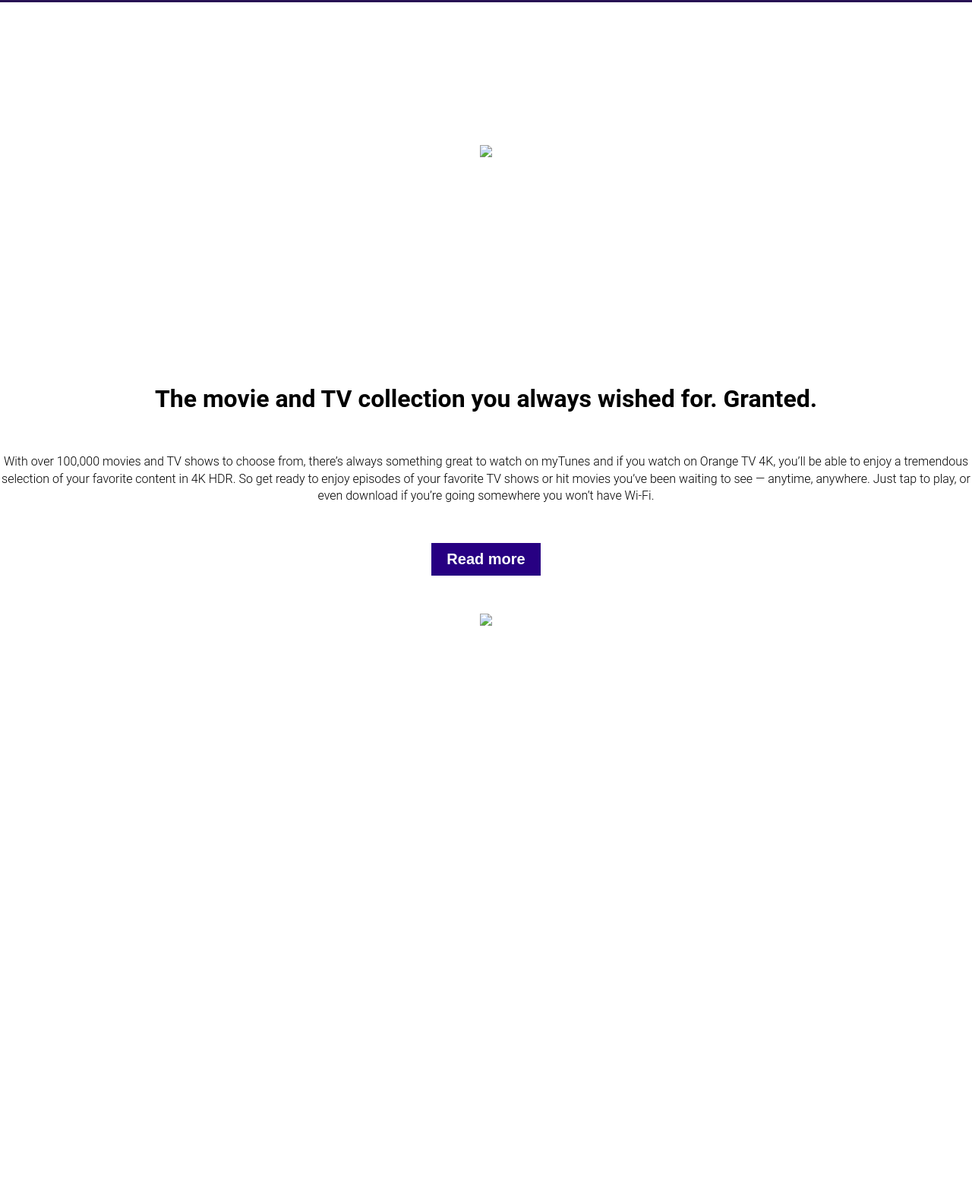
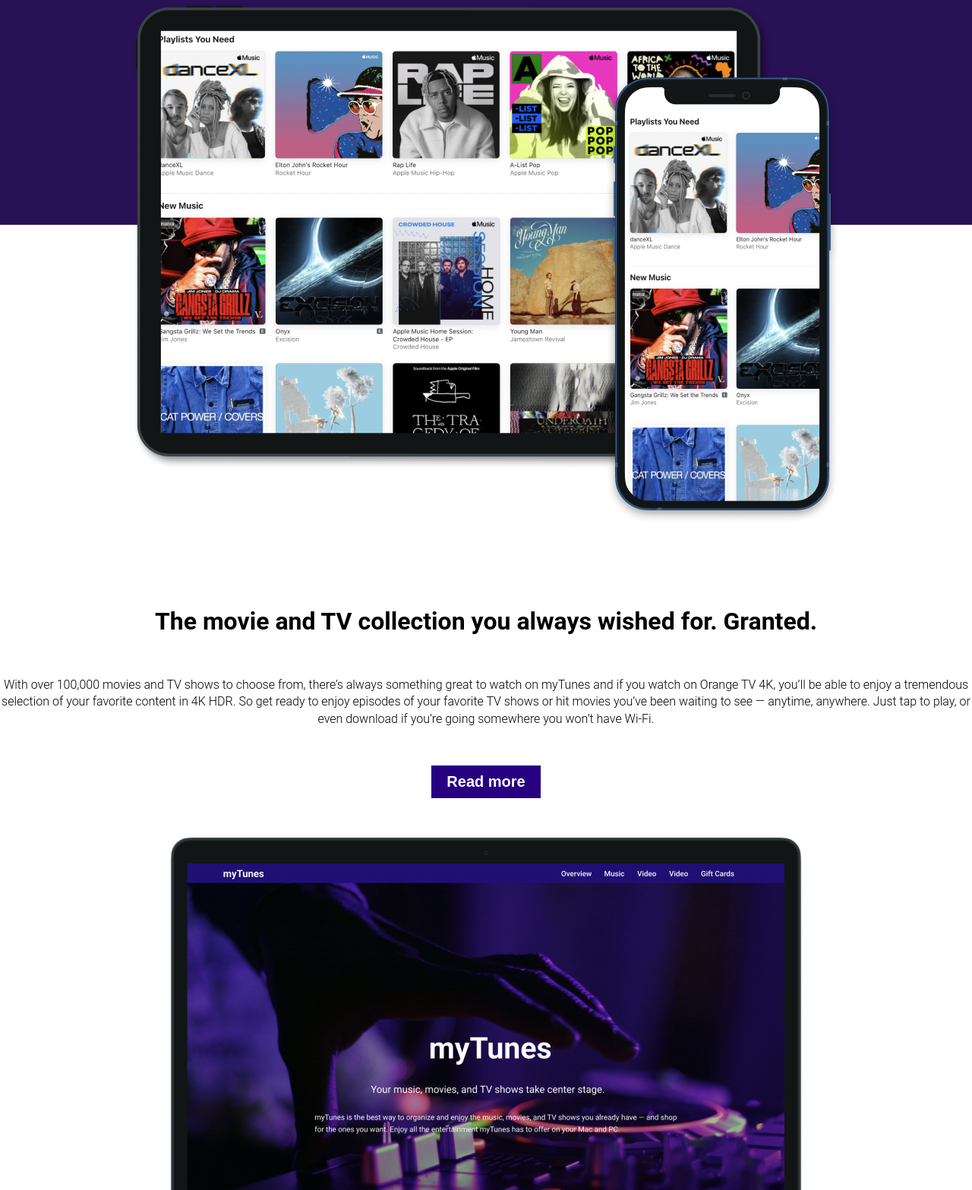
Before and after one commit to jigyasa-y/music-website, a plain HTML site: page index.html in a window 1280 px wide. Shown: the part 1233-2800 px from the top of the page at 76% size. Drawn offline with Linux system fonts and the light colour scheme.

Commit message:
Update index.html

```diff
--- a/index.html
+++ b/index.html
@@ -55,7 +55,7 @@
   font-size: 20px;
 }
 .ma{
-  background-image: url('dholak.png');
+  background-image: url('image/dholak.png');
   height: 100vh;
   display: grid;
   place-items: center;
@@ -124,7 +124,7 @@
     border: none;
   }
   .show{
-    background-image: url('video.png');
+    background-image: url('image/video.png');
     min-height: 800px;
     display: grid;
     place-items: center;
@@ -223,7 +223,7 @@
       devices.
     </p>
     <div class="pic">
-<img src="iphone.png"/>
+<img src="image/iphone.png"/>
     </div>
 
   </div>
@@ -243,7 +243,7 @@
         </p>
         <button class="secondary-btn">Read more</button>
         <div class="mac-img">
-          <img src="mac.png"/>
+          <img src="image/mac.png"/>
         </div>
       </section>
       <section class="show">
@@ -262,7 +262,7 @@
       <div class="container">
       <section class="gift-card" id="gift">
         <div class="io">
-          <img src="gift_card.png"/>
+          <img src="image/gift_card.png"/>
         </div>
         <div class="gift-content">
          <h3>Gift Card</h3>
```
